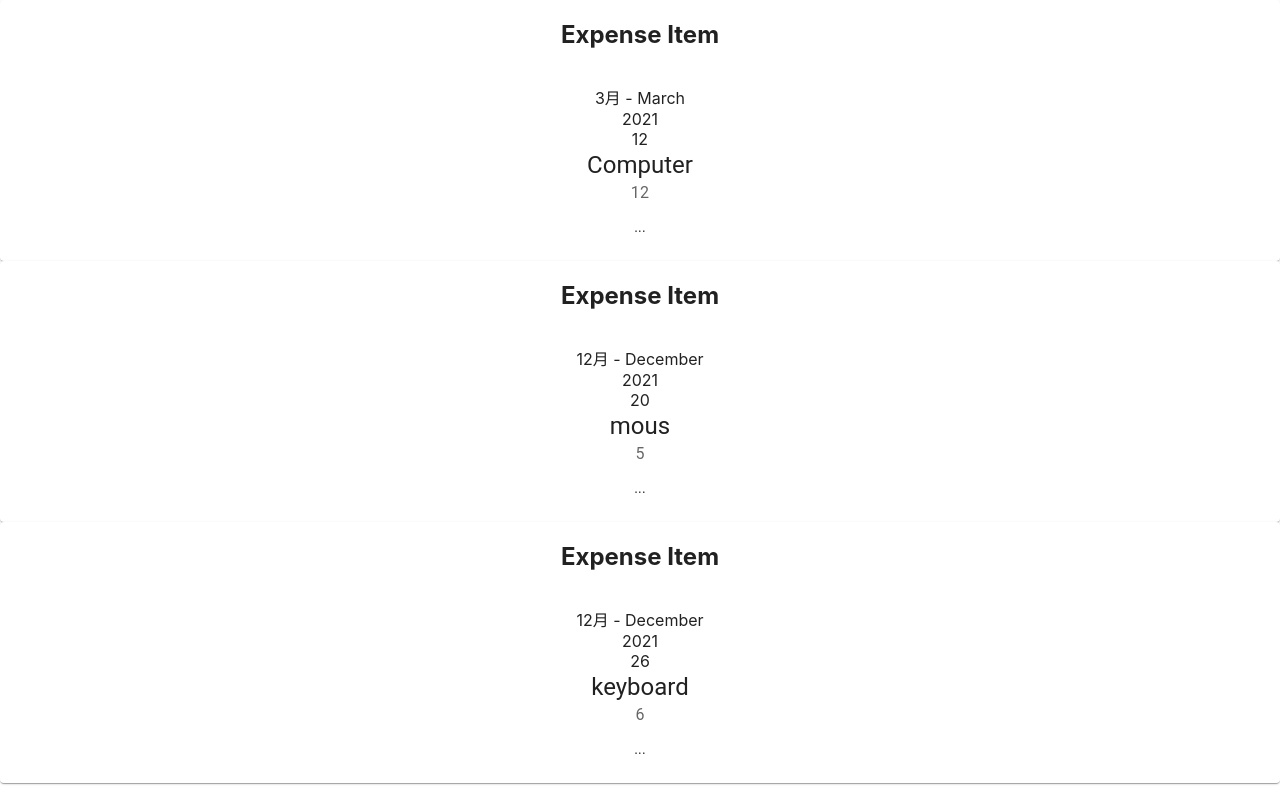
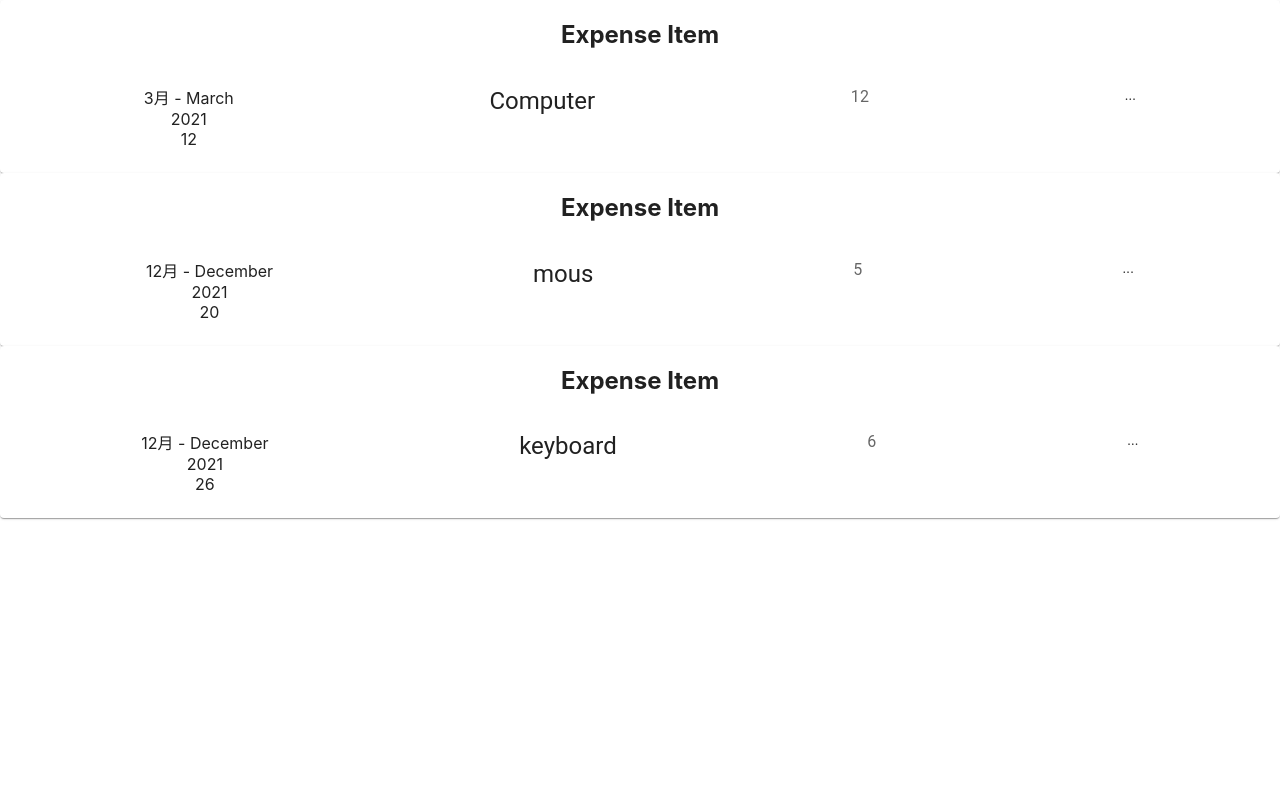
Before and after one commit to humberto1212/expenses, a React (Create React App) app: page / in a window 1280 px wide. Built offline with nearby package versions, Linux system fonts and the light colour scheme.

Commit message:
import css file and add new class name

```diff
--- a/src/components/ExpenseItem.js
+++ b/src/components/ExpenseItem.js
@@ -1,4 +1,6 @@
 import React from 'react'
+//Import CSS file
+import './ExpenseItem.css'
 //MUI imports
 import Card from '@mui/material/Card';
 import CardContent from '@mui/material/CardContent';
@@ -14,7 +16,8 @@ function ExpenseItem(props) {
 
             <Card sx={{ minWidth: 275 }}>
                 <h2>Expense Item</h2>
-                <CardContent>
+                <CardContent className="card-content-flex">
+
                         <ExpenseDate onDate={props.onDate} />
                         <Typography variant="h5" component="div">
                         {props.onTitle}
@@ -25,6 +28,7 @@ function ExpenseItem(props) {
                         <Typography variant="body2">
                         {props.onDescription}
                         </Typography>
+
                 </CardContent>
             </Card>
 
```
Lines whose indentation alone changed are shown as unchanged.
